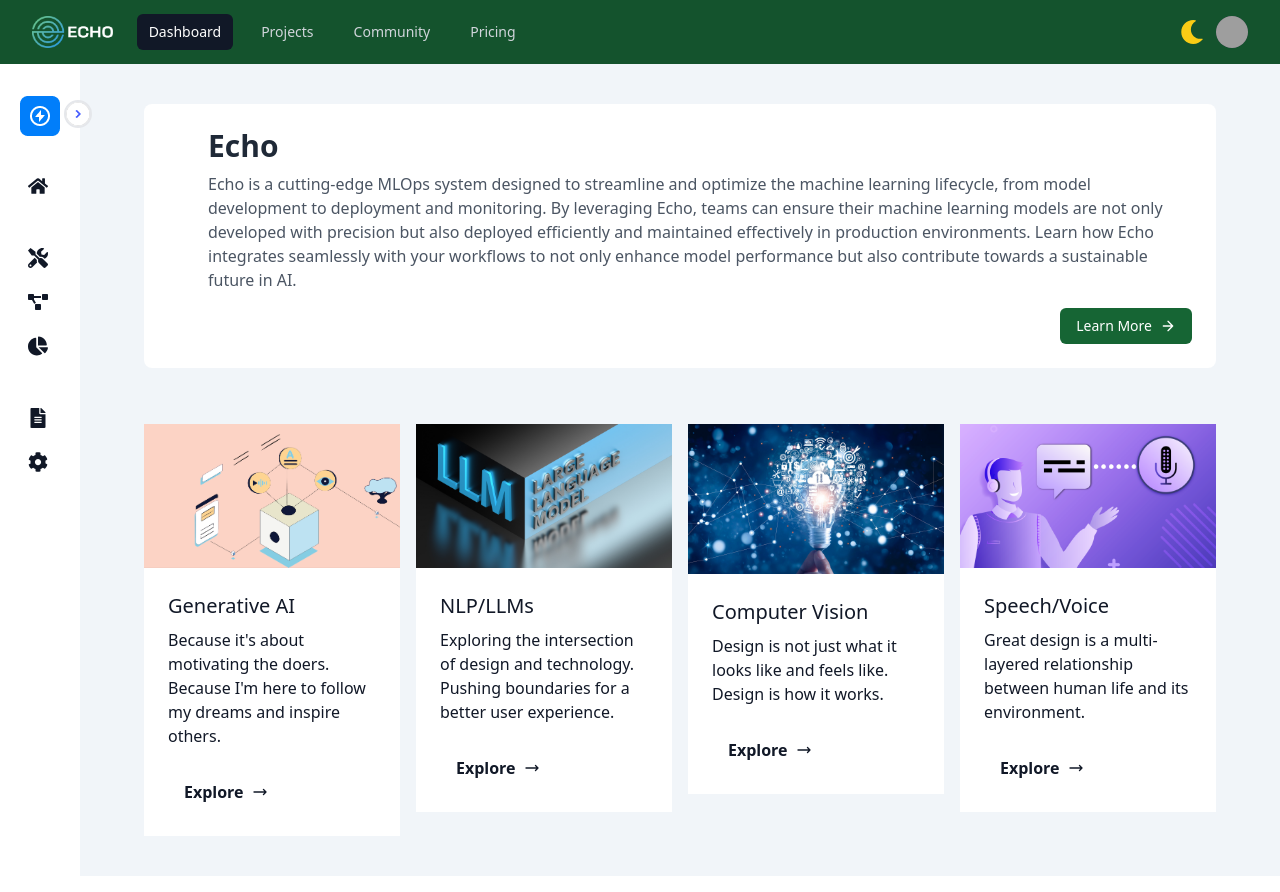
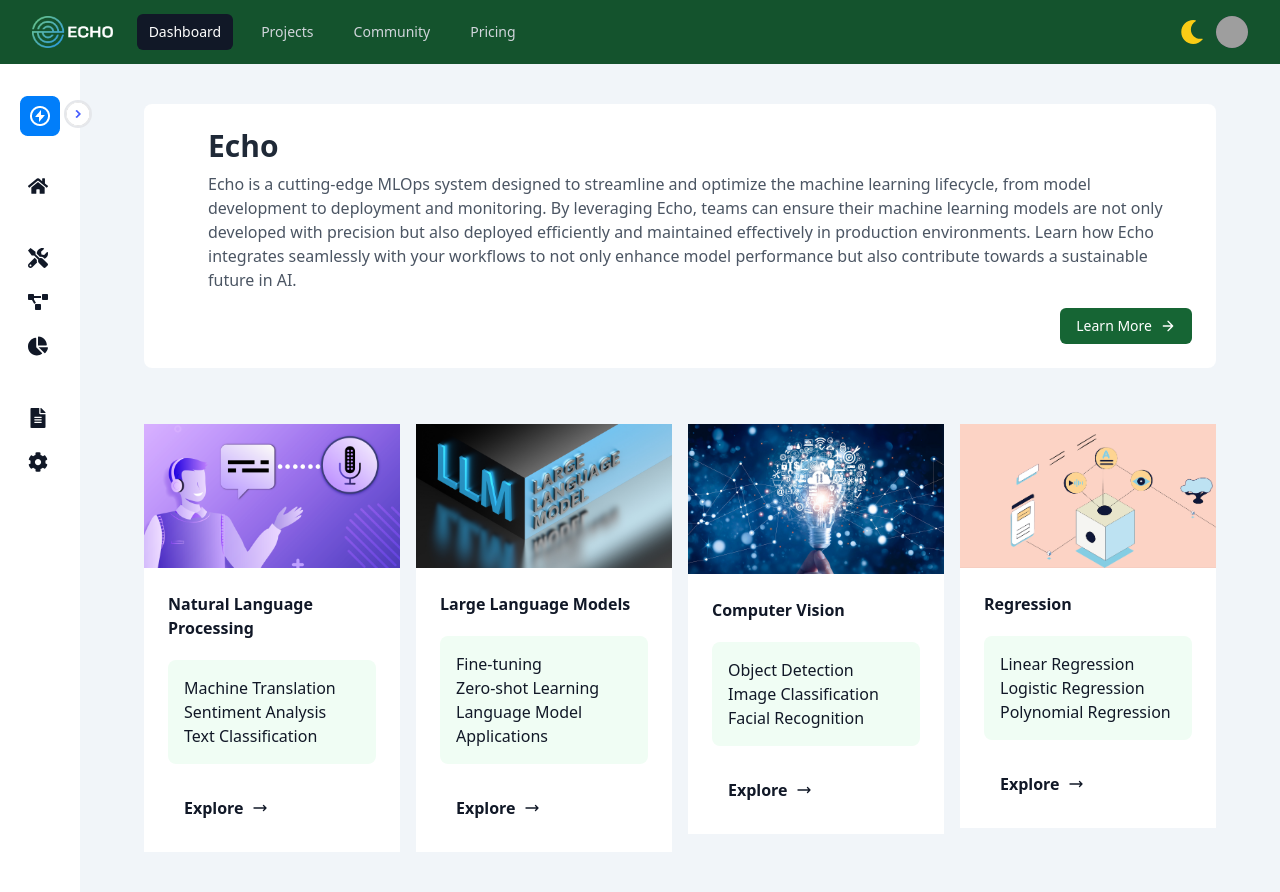
Before and after one commit to BANADDA/Echo, a React (Vite) app: page / in a window 1280 px wide. Built offline with nearby package versions, Linux system fonts and the light colour scheme; grey boxes are pictures that could not be loaded.

Commit message:
New changes

```diff
--- a/src/App.jsx
+++ b/src/App.jsx
@@ -9,12 +9,13 @@ import { useEffect, useState } from "react";
 import {
   FaChartPie,
   FaCog,
+  FaExclamationTriangle,
   FaFileAlt,
   FaHome,
   FaMoon,
   FaProjectDiagram,
   FaSun,
-  FaTools,
+  FaTools
 } from "react-icons/fa";
 
 function App() {
@@ -22,6 +23,8 @@ function App() {
   const [isDarkTheme, setIsDarkTheme] = useState(false);
   const [isMobileMenuOpen, setIsMobileMenuOpen] = useState(false); // State for mobile menu
   const [isProfileDropdownOpen, setIsProfileDropdownOpen] = useState(false);
+  const [showAlert, setShowAlert] = useState(false);
+  const [currentTitle, setCurrentTitle] = useState('');
 
   // Menu items for the sidebar
   const Menus = [
@@ -35,30 +38,36 @@ function App() {
 
   const cards = [
     {
-      imgSrc: "./src/assets/multimodal.png",
-      title: "Generative AI",
-      description: "Because it's about motivating the doers. Because I'm here to follow my dreams and inspire others.",
+      imgSrc: "./src/assets/voice.png",
+      title: "Natural Language Processing",
+      items: ["Machine Translation", "Sentiment Analysis", "Text Classification"],
       link: "#link1"
     },
     {
       imgSrc: "./src/assets/llms.png",
-      title: "NLP/LLMs",
-      description: "Exploring the intersection of design and technology. Pushing boundaries for a better user experience.",
+      title: "Large Language Models",
+      items: ["Fine-tuning", "Zero-shot Learning", "Language Model Applications"],
       link: "#link2"
     },
     {
       imgSrc: "./src/assets/cv.png",
       title: "Computer Vision",
-      description: "Design is not just what it looks like and feels like. Design is how it works.",
+      items: ["Object Detection", "Image Classification", "Facial Recognition"],
       link: "#link3"
     },
     {
-      imgSrc: "./src/assets/voice.png",
-      title: "Speech/Voice",
-      description: "Great design is a multi-layered relationship between human life and its environment.",
+      imgSrc: "./src/assets/multimodal.png",
+      title: "Regression",
+      items: ["Linear Regression", "Logistic Regression", "Polynomial Regression"],
       link: "#link4"
     }
   ];
+
+  const handleExploreClick = (title) => {
+    setCurrentTitle(title);
+    setShowAlert(true);
+  };
+
 
   // Initial Theme Check
   useEffect(() => {
@@ -106,6 +115,26 @@ function App() {
 
   return (
     <div className="flex flex-col">
+
+      {showAlert && (
+        <div role="alert" className="fixed inset-0 bg-black bg-opacity-50 flex justify-center items-center z-50">
+  <div role="alert">
+    <div className="bg-red-500 text-white text-lg font-bold rounded-t px-4 py-2 flex items-center gap-2">
+      {/* Alert icon added here */}
+      <FaExclamationTriangle className="text-xl" />
+      {/* <svg className="fill-current w-4 h-4 mr-2" xmlns="http://www.w3.org/2000/svg" viewBox="0 0 20 20"><path d="M12.432 0c1.34 0 2.01.912 2.01 1.957 0 1.305-1.164 2.512-2.679 2.512-1.269 0-2.009-.75-1.974-1.99C9.789 1.436 10.67 0 12.432 0zM8.309 20c-1.058 0-1.833-.652-1.093-3.524l1.214-5.092c.211-.814.246-1.141 0-1.141-.317 0-1.689.562-2.502 1.117l-.528-.88c2.572-2.186 5.531-3.467 6.801-3.467 1.057 0 1.233 1.273.705 3.23l-1.391 5.352c-.246.945-.141 1.271.106 1.271.317 0 1.357-.392 2.379-1.207l.6.814C12.098 19.02 9.365 20 8.309 20z"/></svg> */}
+      Oops
+    </div>
+    <div className="border border-t-0 bg-white px-4 py-3 text-black flex-wrap">
+      <p className="font-semibold">{currentTitle} under development. The feature will be available soon</p>
+      <button onClick={() => setShowAlert(false)} className="mt-2 bg-red-500 hover:bg-red-700 text-white font-bold py-2 px-4 rounded">
+        Close
+      </button>
+    </div>
+  </div>
+</div>
+      )}
+
       {/* Navbar */}
       <nav className="bg-green-900">
         <div className="mx-auto max-w-7xl px-2 sm:px-6 lg:px-8">
@@ -392,16 +421,23 @@ function App() {
                       className="w-full h-auto bg-slate-500"
                     />
                     <CardBody>
-          <Typography variant="h5" className="mb-2 text-blue-gray-900 dark:text-blue-gray-50">
+                      <Typography variant="h2" className="font-bold mb-2 text-blue-gray-900 dark:text-blue-gray-50">
                         {card.title}
                       </Typography>
-          <Typography className="text-gray-900 dark:text-gray-50">
-            {card.description}
-          </Typography>
+                      {/* Container for the list items with a light green background */}
+                      <div className="font-normal bg-green-50 dark:bg-slate-500 p-4 rounded-lg mt-5">
+                        <ul>
+                          {card.items.map((item, itemIndex) => (
+                            <li key={itemIndex} className="text-gray-900 dark:text-gray-50">
+                              {item}
+                            </li>
+                          ))}
+                        </ul>
+                      </div>
                     </CardBody>
                     <CardFooter className="pt-0">
-          <a href={card.link} className="inline-block">
-            <Button size="sm" variant="text" className="flex items-center gap-2 text-gray-900 dark:text-white relative group">
+                      {/* <a href={card.link} className="inline-block"> */}
+                      <Button onClick={() => handleExploreClick(card.title)} size="sm" variant="text" className="flex items-center gap-2 text-gray-900 dark:text-white relative group">
                         Explore
                         <svg
                           xmlns="http://www.w3.org/2000/svg"
@@ -418,15 +454,12 @@ function App() {
                           />
                         </svg>
                       </Button>
-          </a>
+                      {/* </a> */}
                     </CardFooter>
                   </Card>
                 </div>
               ))}
             </div>
-
-
-
           </div>
         </div>
       </div>
```
Lines whose indentation alone changed are shown as unchanged.
